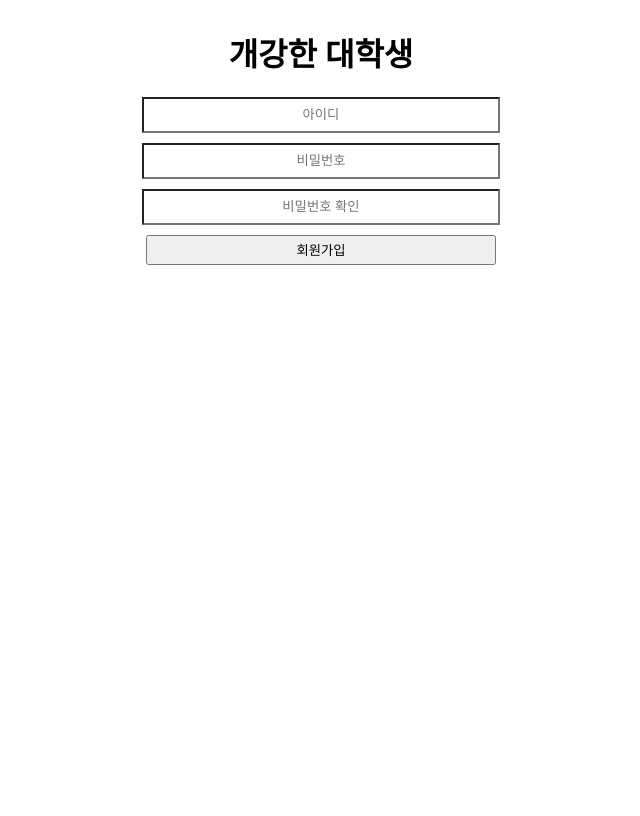
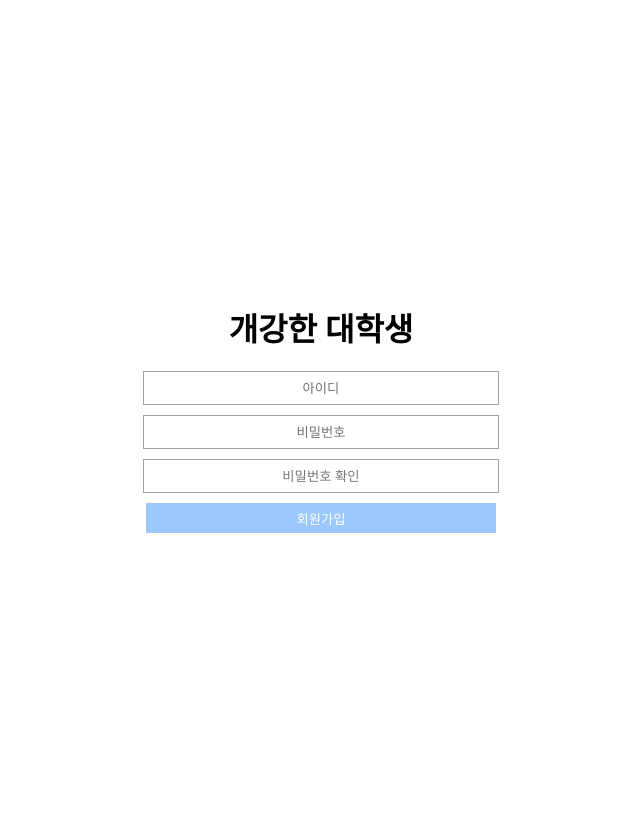
Before and after one commit to leedaehan-kev/LIKELION9, a Django app: page /signup/IDsignup in a window 1280 px wide. Shown: the whole page, without its empty margins (319-959 px from the left). Before the commit the page ends 265 px from the top, so only its background shows below. Run offline with Django 3.2, Linux system fonts and the light colour scheme.

Commit message:
css ok and no mysql

```diff
--- a/LMS_Scheduler/account/templates/IDsignup.html
+++ b/LMS_Scheduler/account/templates/IDsignup.html
@@ -5,7 +5,7 @@
         <meta charset="UTF-8">
         <meta http-equiv="X-UA-Compatible" content="IE=edge">
         <meta name="viewport" content="width=device-width, initial-scale=1.0">
-        <link rel="stylesheet" href="{% static 'css/idLogin.css' %}">
+        <link rel="stylesheet" href="{% static 'css/idSignup.css' %}">
         <title>Signup with Id/Pwd</title>
     </head>
     <body>
@@ -23,7 +23,7 @@
                     <input class = "input"  name="username" type="text" placeholder="아이디">
                     <input class = "input" name="password" type="password" placeholder="비밀번호">
                     <input class = "input" name="passwordCheck" type="password" placeholder="비밀번호 확인">
-                    <input class = "loginbutton" type="submit" value="회원가입">
+                    <input class = "signupbutton" type="submit" value="회원가입">
                 </form>
             </div>
         </div>
--- a/LMS_Scheduler/account/templates/idLogin.html
+++ b/LMS_Scheduler/account/templates/idLogin.html
@@ -25,7 +25,8 @@
                     <input class = "loginbutton" type="submit" value="로그인">
                 </form>
                 <div class = "find_signup">
-                    <a href="">id/pwd 찾기</a>
+                    <a class="text" href="">id 비밀번호</a>
+                    <a class="text" href="">회원가입</a>
                 </div>
             </div>
         </div>
--- a/LMS_Scheduler/account/templates/lmsInfo.html
+++ b/LMS_Scheduler/account/templates/lmsInfo.html
@@ -22,7 +22,7 @@
                     {% endif %}
                     <input class = "input"  name="username" type="text" placeholder="학교 LMS 아이디">
                     <input class = "input" name="password" type="password" placeholder="학교 LMS 비밀번호">
-                    <input class = "input" name="password" type="password" placeholder="비밀번호 확인">
+                    <input class = "input" name="passwordCheck" type="password" placeholder="비밀번호 확인">
                     <input class = "loginbutton" type="submit" value="로그인">
                 </form>
             </div>
--- a/LMS_Scheduler/static/css/idLogin.css
+++ b/LMS_Scheduler/static/css/idLogin.css
@@ -1,26 +1,49 @@
-.content{
+.container {
+  min-height: 100vh;
+  display: flex;
+  justify-content: center;
+  align-items: center;
+}
+
+.content {
   display: flex;
   align-items: center;
   flex-direction: column;
   height: 100%;
+  width: 1500px;
 }
 
-.login{
+.login {
   display: flex;
   flex-direction: column;
   align-items: center;
   width: 350px;
 }
-.input{
+
+.input {
   width: 100%;
   height: 30px;
   text-align: center;
   background: white;
   margin-bottom: 10px;
+  border: 1px solid rgb(161, 161, 161);
 }
 
-.loginbutton{
-
+.loginbutton {
   width: 100%;
   height: 30px;
+  background: rgb(155, 199, 251);
+  color: white;
+  border: 0;
+  outline: 0;
 }
+
+.text {
+  margin: 5px 30px;
+  color: black;
+  text-decoration: none;
+}
+
+.find_signup {
+  margin: 10px;
+}
--- /dev/null
+++ b/LMS_Scheduler/static/css/idSignup.css
@@ -0,0 +1,39 @@
+.container {
+  min-height: 100vh;
+  display: flex;
+  justify-content: center;
+  align-items: center;
+}
+
+.content {
+  display: flex;
+  align-items: center;
+  flex-direction: column;
+  height: 100%;
+  width: 1500px;
+}
+
+.login {
+  display: flex;
+  flex-direction: column;
+  align-items: center;
+  width: 350px;
+}
+
+.input {
+  width: 100%;
+  height: 30px;
+  text-align: center;
+  background: white;
+  margin-bottom: 10px;
+  border: 1px solid rgb(161, 161, 161);
+}
+
+.signupbutton {
+  width: 100%;
+  height: 30px;
+  background: rgb(155, 199, 251);
+  color: white;
+  border: 0;
+  outline: 0;
+}
```
Also changed, not shown: LMS_Scheduler/account/templates/mainLogin.html (+9 -11 lines), LMS_Scheduler/account/templates/signup.html (+7 -19 lines), LMS_Scheduler/static/css/login.css (+23 -7 lines), LMS_Scheduler/static/css/signup.css (+24 -7 lines), LMS_Scheduler/db.sqlite3, 1 other file. Lines whose indentation alone changed are shown as unchanged.
